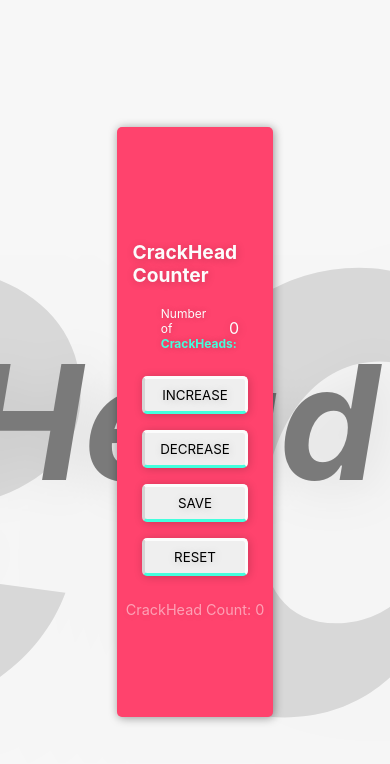
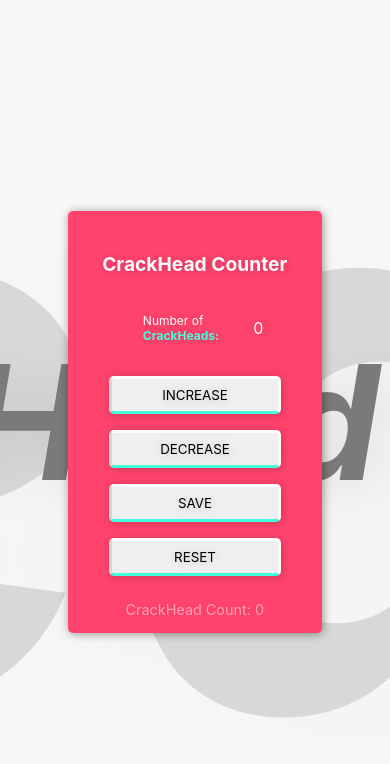
Before and after one commit to sgapnayr/crackheadcounter, a plain HTML site: page index.html in a window 390 px wide. Shown: the top 764 px of the page. Drawn offline with Linux system fonts and the light colour scheme.

Commit message:
media query

```diff
--- a/style.css
+++ b/style.css
@@ -135,6 +135,10 @@ button:hover {
   .title-div {
     margin-bottom: -2rem;
   }
+  .body {
+    width: 65%;
+    height: 50vh;
+  }
 }
 
 .h1 {
```
